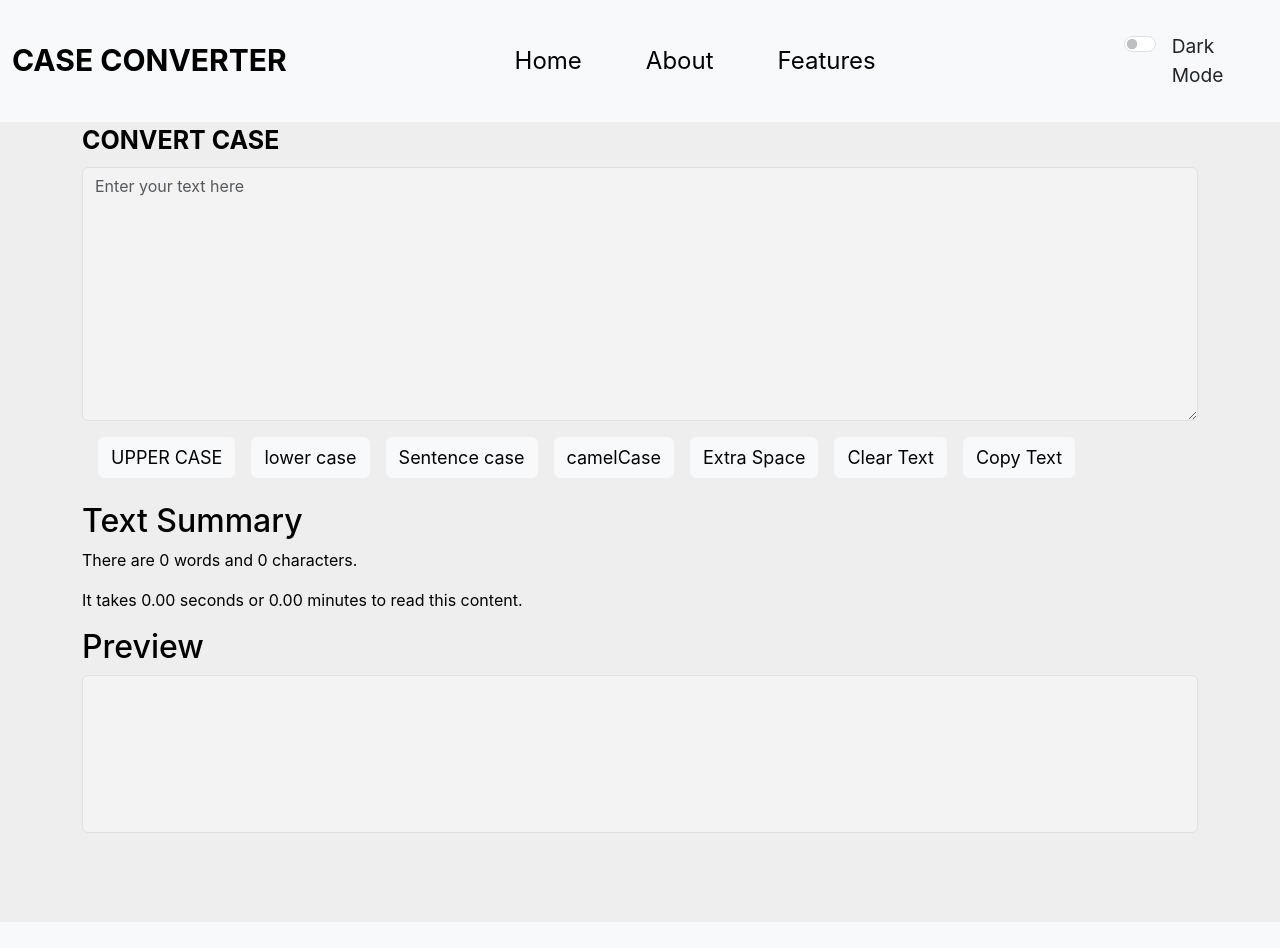
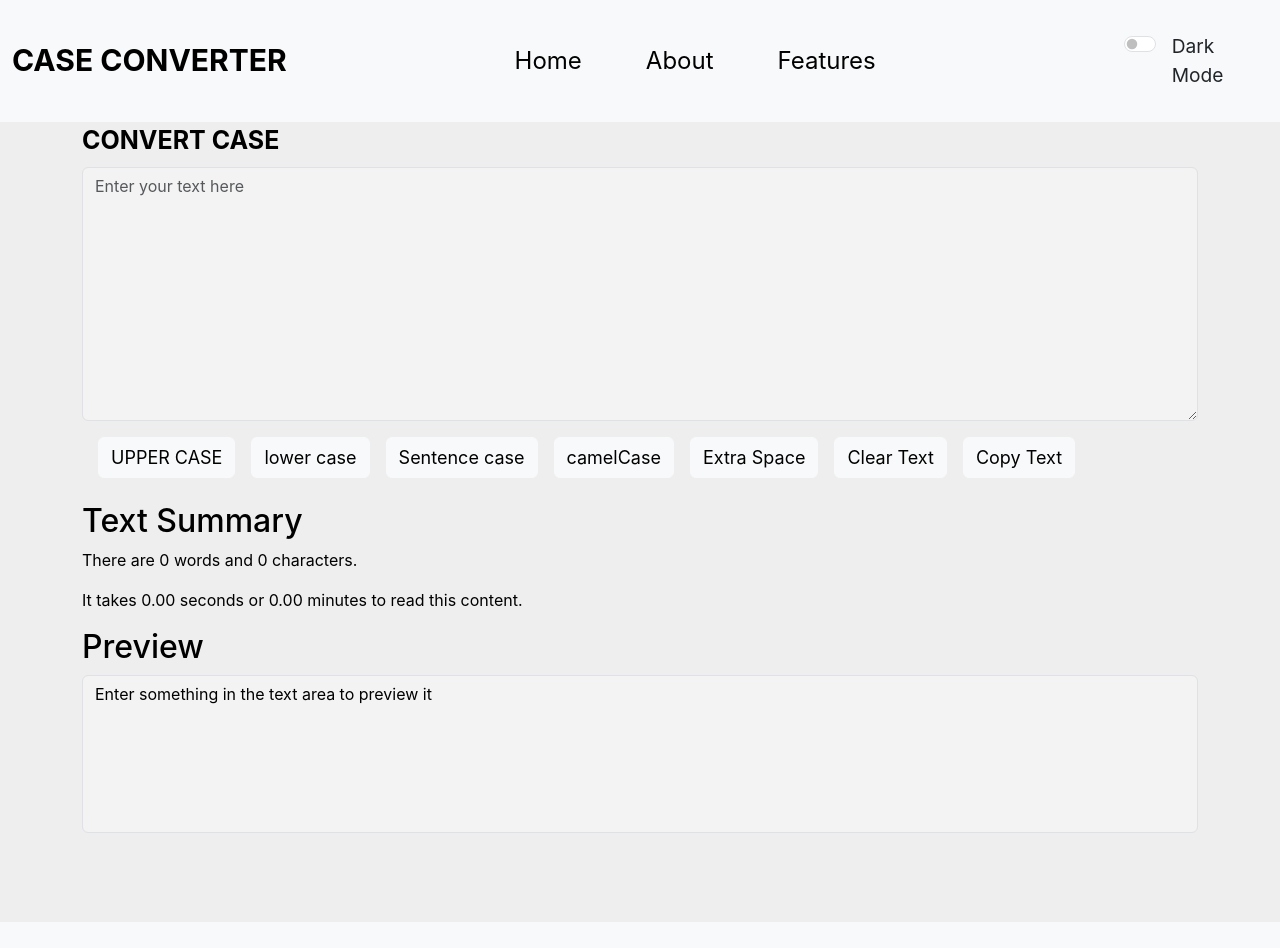
Before and after one commit to ManojGowda15/case_converter, a React (Create React App) app: page / in a window 1280 px wide. Shown: the top 948 px of the page. Built offline with nearby package versions, Linux system fonts and the light colour scheme.

Commit message:
simple changes to preview

```diff
--- a/src/components/Home.js
+++ b/src/components/Home.js
@@ -91,7 +91,7 @@ export default function Home(props) {
                     })()}
 
                     <h2 className="heading">Preview</h2>
-                    <textarea className="form-control" id="myBox" rows="6" value={text} readOnly style={{ width: '100%', resize: 'none', backgroundColor: props.mode ? '#444444' : '#F3F3F3', color: textColor }}></textarea>
+                    <textarea className="form-control" id="myBox" rows="6" value={text.length>0?text:"Enter something in the text area to preview it"} readOnly style={{ width: '100%', resize: 'none', backgroundColor: props.mode ? '#444444' : '#F3F3F3', color: textColor }}></textarea>
                 </div>
             </div>
         </>
```
